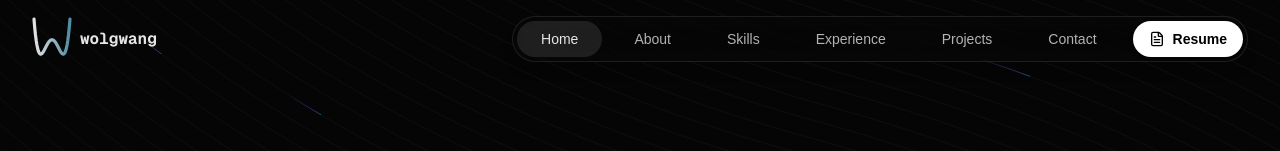
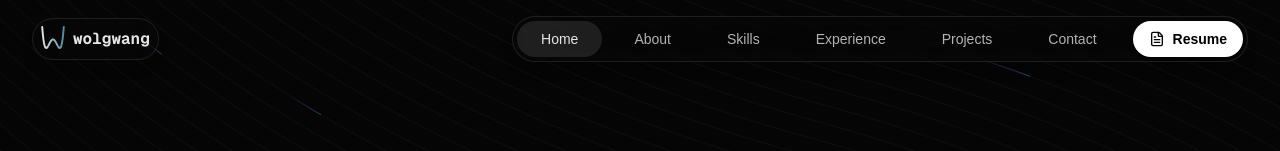
Before and after one commit to wolgwang1729/Portfolio, a Next.js app: page / in a window 1280 px wide. Shown: the top 151 px of the page. Built offline with nearby package versions, Linux system fonts and the light colour scheme.

Commit message:
add background to logo

```diff
--- a/src/components/Navbar.tsx
+++ b/src/components/Navbar.tsx
@@ -61,8 +61,8 @@ export default function Navbar() {
         transition={{ duration: 0.5 }}
         className="fixed top-0 left-0 right-0 z-50 flex items-center justify-between py-4 px-6 md:px-8"
       >
-        <Link href="/" className="flex items-center gap-2 group">
-          <Logo className="h-10 w-10" variant="clean" />
+        <Link href="/" className="flex items-center gap-2 group p-2 rounded-full border border-white/10 bg-surface/30 backdrop-blur-xl shadow-lg run overflow-hidden">
+          <Logo className="h-6 w-6" variant="clean" />
           <span className="font-mono font-bold text-primary hidden sm:block">wolgwang</span>
         </Link>
 
```
